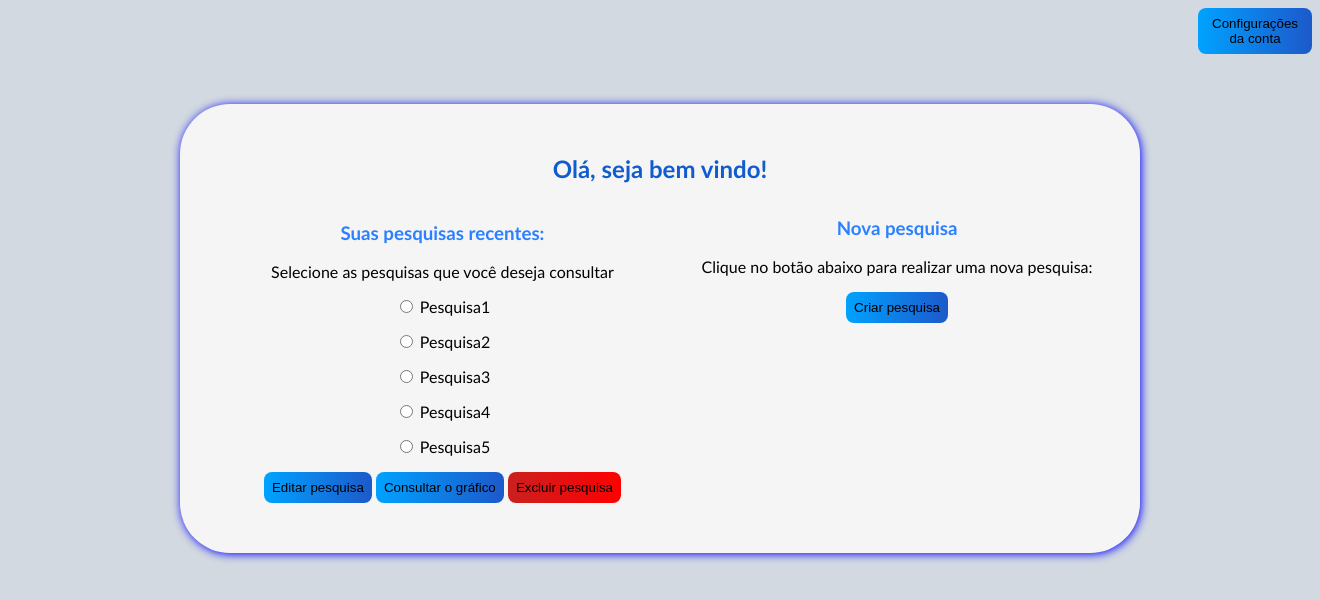
After one commit to AngeloSergio/Projeto_Integrador, a PHP site: page /TelaUsuario/TelaInicial.php in a window 1320 px wide. The commit adds this page. Shown: the top 600 px of the page. Run offline with PHP 8.4, Linux system fonts and the light colour scheme; the visitor is signed in with stand-in values (Sample User, id 1).

Commit message:
Atualização

```diff
--- /dev/null
+++ b/ProjetoSite2/TelaInicial.php
@@ -0,0 +1,51 @@
+<?php
+    session_start();
+    if (!isset($_SESSION['IDUsuario'])) {
+        header("location: index.php");
+        exit();
+    }
+?>
+
+<!DOCTYPE html>
+<html lang="pt-br">
+<head>
+    <meta charset="UTF-8">
+    <meta http-equiv="X-UA-Compatible" content="IE=edge">
+    <meta name="viewport" content="width=device-width, initial-scale=1.0">
+    <title>Pesquisas</title>
+
+    <link rel="stylesheet" href="css/TelaInicial.css">
+</head>
+<body>
+    <button class="contaConfig" onclick="window.location.href='http://127.0.0.1:5500/TelaUsuario/telaInicio.html'">Configurações da conta</button>
+    <div id="div1">
+
+        <h2> Olá, seja bem vindo! </h2>
+
+
+        <div id="div2">
+            <h3>Suas pesquisas recentes:</h3>
+            <p>Selecione as pesquisas que você deseja consultar</p>
+
+            <div id="divList">
+                <form id="formList">
+                    <p><input name="op" type="radio"> Pesquisa1</p>
+                    <p><input name="op" type="radio"> Pesquisa2</p>
+                    <p><input name="op" type="radio"> Pesquisa3</p>
+                    <p><input name="op" type="radio"> Pesquisa4</p>
+                    <p><input name="op" type="radio"> Pesquisa5</p>
+                </form>
+                <button class="bList">Editar pesquisa</button>
+                <button class="bList">Consultar o gráfico</button>
+                <button id="bExcluir">Excluir pesquisa</button>
+            </div>
+        </div>
+
+        <div id="criarPesq">
+            <h3>Nova pesquisa</h3>
+            <p>Clique no botão abaixo para realizar uma nova pesquisa:</p>
+            <button class="bList">Criar pesquisa</button>
+        </div>
+    </div>
+</body>
+</html>
--- /dev/null
+++ b/ProjetoSite2/css/TelaInicial.css
@@ -0,0 +1,76 @@
+body {
+    background-color: rgb(210, 217, 224);
+    font-family: 'Gill Sans', 'Gill Sans MT', Calibri, 'Trebuchet MS', sans-serif;
+  }
+
+  #div1 {
+    text-align: center;
+    box-shadow: 1px 1px 10px blue;
+    padding: 30px;
+    width: 900px;
+    margin: auto;
+    margin-top: 40px;
+    background-color: whitesmoke;
+    border-radius: 50px;
+  }
+
+  #div2 {
+    border-radius: 10px;
+    width: 50%;
+    display: inline-block;
+  }
+
+  #criarPesq {
+    display: inline-block;
+    padding: 10px;
+    margin-left: 20px;
+    position: relative;
+    bottom: 180px;
+  }
+
+  .bList {
+    border-radius: 8px;
+    background-image: linear-gradient(to left, rgb(29,89,202), rgb(0, 162, 255));
+    outline: 0;
+    border: 0px;
+    padding: 8px;
+    cursor: pointer;
+    margin-bottom: 10px;
+  }
+
+  .bList:hover, .contaConfig:hover{
+    background-image: linear-gradient(to left, rgb(0, 162, 255), rgb(29,89,202));
+  }
+
+  #bExcluir{
+    border-radius: 8px;
+    background-image: linear-gradient(to left, red, rgb(202, 32, 32));
+    outline: 0;
+    border: 0px;
+    padding: 8px;
+    cursor: pointer;
+    margin-bottom: 10px;
+  }
+
+  #bExcluir:hover{
+    background-image: linear-gradient(to left,rgb(202, 32, 32), red);
+  }
+
+  .contaConfig {
+    border-radius: 8px;
+    background-image: linear-gradient(to left, rgb(29,89,202), rgb(0, 162, 255));
+    outline: 0;
+    border: 0px;
+    padding: 8px;
+    cursor: pointer;
+    margin-bottom: 10px;
+    margin-left: 1190px;
+  }
+
+  h2{
+    color: rgb(16, 92, 206);
+  }
+
+  h3{
+    color: rgb(43, 128, 255);
+  }
--- a/ProjetoSite2/login.php
+++ b/ProjetoSite2/login.php
@@ -35,7 +35,7 @@ $u = new Usuario;
         {
             if($u->logar($email, $senha))
             {
-                header("location: AreaPrivada.php");
+                header("location: TelaInicial.php");
             }
             else
             {
--- a/ProjetoSite2/usuarios.php
+++ b/ProjetoSite2/usuarios.php
@@ -46,5 +46,4 @@ Class Usuario {
             return false;
         }
     }
-}
 ?>
```
Also changed, not shown: ProjetoSite2/css/main.css (+5 -4 lines).
